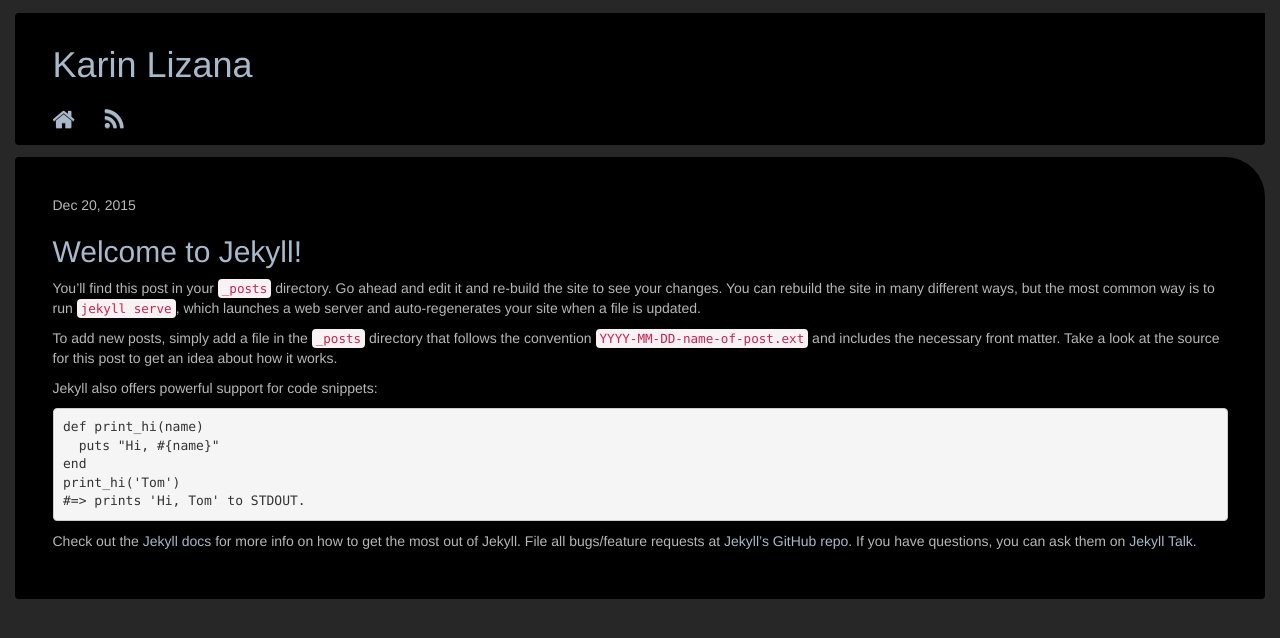
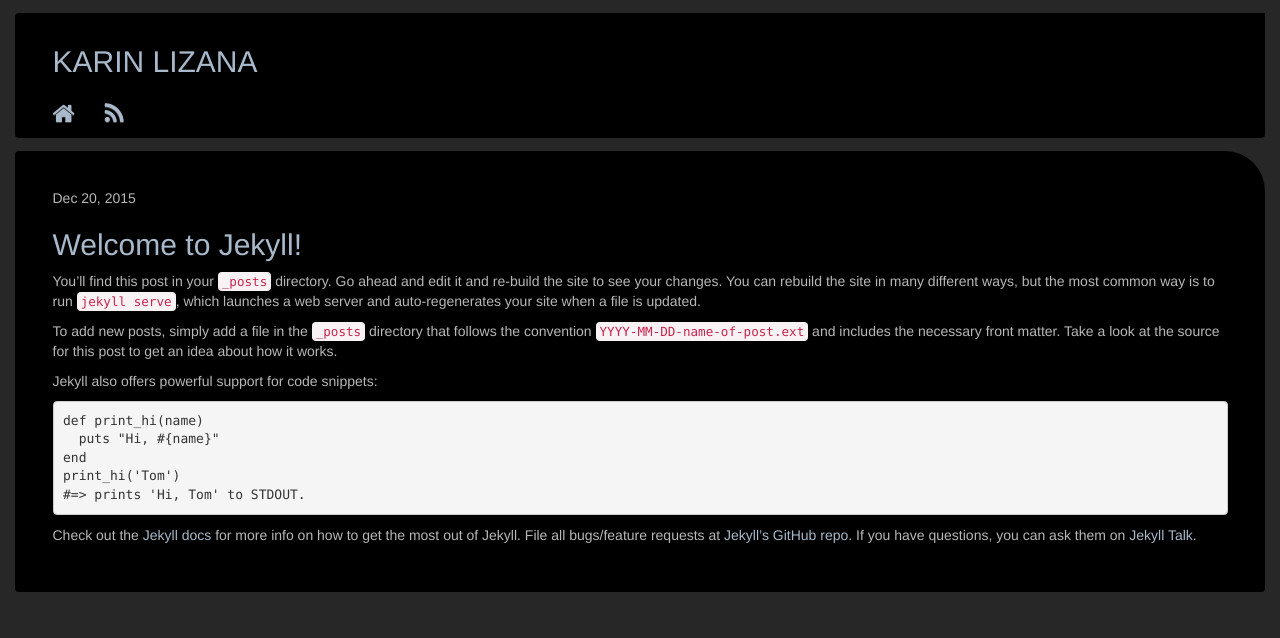
Before and after one commit to klizana/klizana.github.io, a Jekyll site: the page built from blog/index.html, in a window 1280 px wide. Shown: the top 638 px of the page. Built offline with Jekyll 4.4.1, drawn with Linux system fonts in a browser that asks for light colours; nearby versions of some CDN libraries; the list of posts is cut into pages by our own code; comment, search, counter and statistics services are not loaded.

Commit message:
change in styles to match adobe portfolio

```diff
--- a/_includes/header.html
+++ b/_includes/header.html
@@ -1,4 +1,4 @@
-<a href="/blog/index.html"><h1>Karin Lizana</h1></a>
+<a href="/blog/index.html"><h2>KARIN LIZANA</h2></a>
 <div class="row">
 <a href="/index.html" class="navbar-brand"><i class="fa fa-home fa-lg"></i></a>
 <a href="{{ "/feed.xml" | prepend: site.baseurl }}" class="navbar-brand"><i class="fa fa-rss fa-lg"></i></a>
--- a/css/style.css
+++ b/css/style.css
@@ -1,6 +1,7 @@
 body{
     background-color:#272727;
     color: #b7b7b7;
+    font-family: Helvetica, sans-serif;
 }
 
 .jumbotron{
@@ -85,3 +86,9 @@
     padding-right:3%;
     padding-left:3%;
 }
+
+
+h1, h2, h3, h4, h5 {
+    font-style: normal;
+    font-weight:lighter;
+}
--- a/index.html
+++ b/index.html
@@ -7,7 +7,7 @@
             <div class="row">
                 <div class="col-sm-6 col-md-6">
                     <div class="thumbnail box-style">
-                        <h2>Karin Lizana</h2>
+                        <h2>KARIN LIZANA</h2>
                         <h4>Lorem ipsum</h4>
                     </div>
                     <div class="thumbnail box-style">
```
